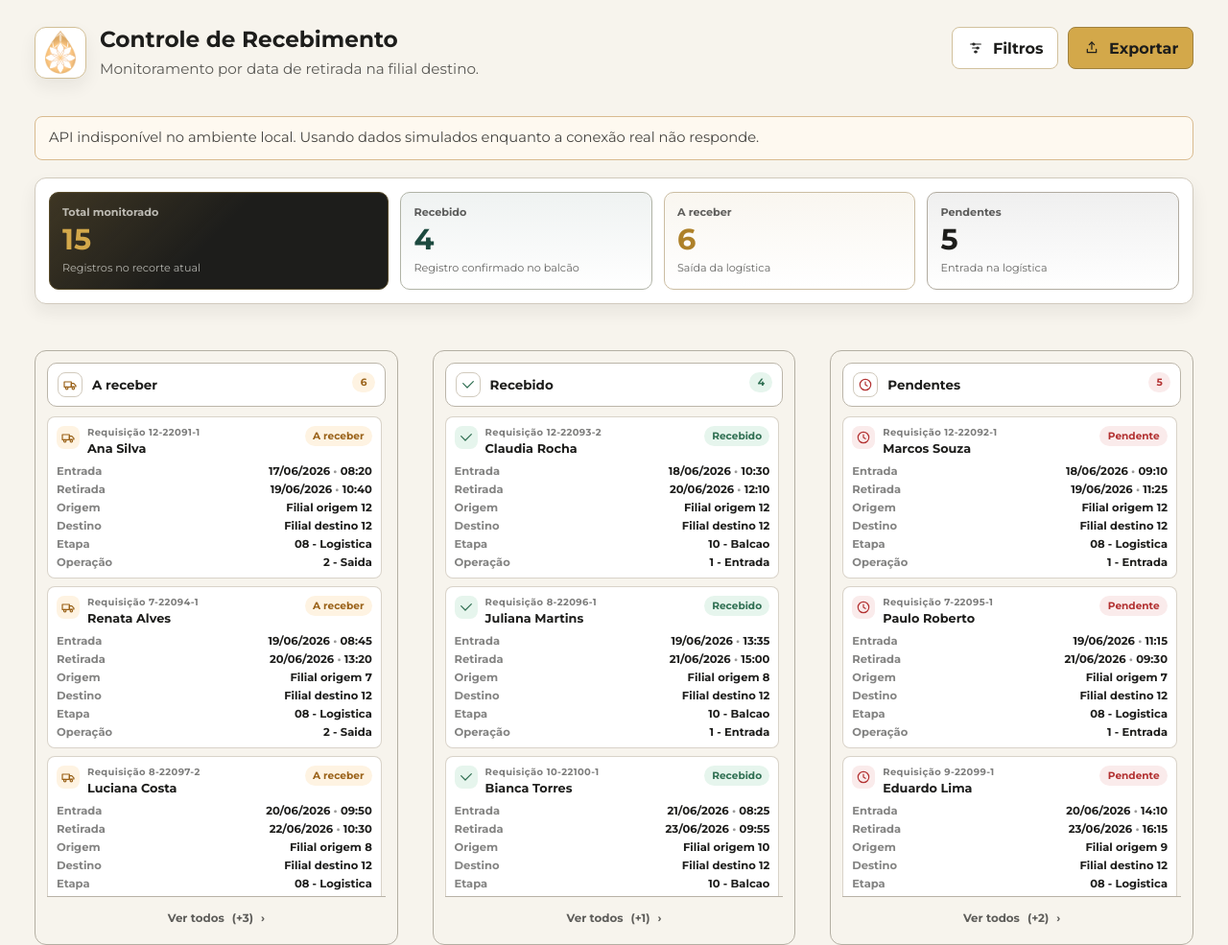
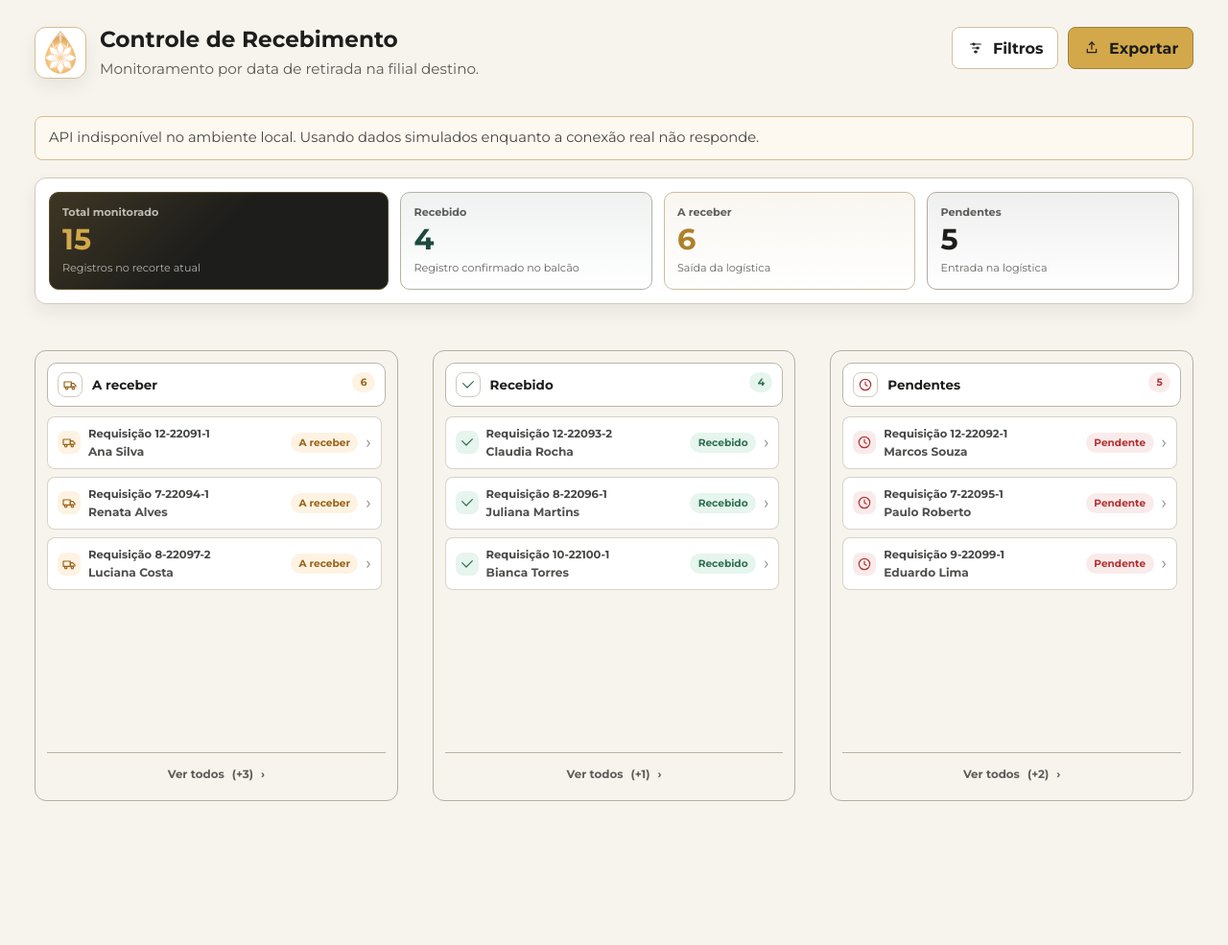
Before and after one commit to Pharmes/controle_recebimentos, a website built with Vite: page index.html in a window 1280 px wide. Shown: the whole page at 96% size. After the commit the page ends 871 px from the top, so only its background shows below. Built offline with nearby package versions, Linux system fonts and the light colour scheme; files whose address does not match are found by name.

Commit message:
Improve receiving cards display

```diff
--- a/src/main.js
+++ b/src/main.js
@@ -24,6 +24,7 @@ const FILIAL_LABELS = {
   20: "Manoel Honorio",
 };
 const ALLOWED_BRANCHES = new Set(Object.keys(FILIAL_LABELS));
+const numberFormatter = new Intl.NumberFormat("pt-BR");
 
 function iconTruck() {
   return `
@@ -220,15 +221,16 @@ app.innerHTML = `
 
   <template id="formula-template">
     <article class="formula-card">
-      <div class="formula-top">
+      <button class="formula-top" type="button" aria-expanded="false">
         <span class="formula-icon" aria-hidden="true"></span>
         <div class="formula-heading">
           <p class="formula-meta"></p>
           <h4 class="formula-title"></h4>
         </div>
         <span class="status-chip"></span>
-      </div>
-      <div class="formula-rows">
+        <span class="formula-chevron" aria-hidden="true">›</span>
+      </button>
+      <div class="formula-rows" hidden>
         <div class="formula-row">
           <span class="formula-key">Entrada</span>
           <span class="formula-value">
@@ -407,10 +409,13 @@ async function loadRealData() {
 function renderCard(formula) {
   const node = template.content.cloneNode(true);
   const card = node.querySelector(".formula-card");
+  const toggle = node.querySelector(".formula-top");
+  const details = node.querySelector(".formula-rows");
   const icon = node.querySelector(".formula-icon");
   const chip = node.querySelector(".status-chip");
 
   card.dataset.status = formula.status;
+  toggle.setAttribute("aria-label", `Expandir requisicao ${formula.request}`);
   icon.innerHTML = statusIcons[formula.status]();
   icon.classList.add(`icon-${formula.status}`);
   node.querySelector(".formula-meta").textContent = `Requisição ${formula.request}`;
@@ -419,8 +424,8 @@ function renderCard(formula) {
   node.querySelector(".formula-entry-time").textContent = formula.hrcad || "--:--";
   node.querySelector(".formula-withdrawal-date").textContent = formatDisplayDate(formula.dtret);
   node.querySelector(".formula-withdrawal-time").textContent = formula.hrret || "--:--";
-  node.querySelector(".formula-origin").textContent = formula.origin;
-  node.querySelector(".formula-destination").textContent = formula.destination;
+  node.querySelector(".formula-origin").textContent = formatBranch("Origem", formula.cdfil);
+  node.querySelector(".formula-destination").textContent = formatBranch("Destino", formula.cdfild);
   node.querySelector(".formula-stage").textContent = formula.stepLabel;
   node.querySelector(".formula-operation").textContent = formula.operationLabel;
 
@@ -432,6 +437,17 @@ function renderCard(formula) {
         ? "badge-success"
         : "badge-danger",
   );
+  toggle.addEventListener("click", () => {
+    const isExpanded = toggle.getAttribute("aria-expanded") === "true";
+
+    toggle.setAttribute("aria-expanded", String(!isExpanded));
+    toggle.setAttribute(
+      "aria-label",
+      `${isExpanded ? "Expandir" : "Fechar"} requisicao ${formula.request}`,
+    );
+    details.hidden = isExpanded;
+    card.classList.toggle("is-expanded", !isExpanded);
+  });
 
   return node;
 }
@@ -467,8 +483,8 @@ function render() {
       ? formulasByStatus
       : formulasByStatus.slice(0, collapsedLimit);
 
-    statusMeta[status].metric.textContent = grouped[status];
-    statusMeta[status].badge.textContent = grouped[status];
+    statusMeta[status].metric.textContent = formatNumber(grouped[status]);
+    statusMeta[status].badge.textContent = formatNumber(grouped[status]);
 
     if (visibleFormulas.length === 0) {
       renderEmptyState(column, status);
@@ -481,7 +497,7 @@ function render() {
     updateColumnFooter(status, formulasByStatus.length);
   });
 
-  totalCount.textContent = filteredFormulas.length;
+  totalCount.textContent = formatNumber(filteredFormulas.length);
 }
 
 function getFilteredFormulas() {
@@ -560,13 +576,24 @@ function formatDisplayDate(dateValue) {
     return "--/--/----";
   }
 
-  const [year, month, day] = dateValue.split("-");
+  const [year, month, day] = String(dateValue).slice(0, 10).split("-");
 
   if (!year || !month || !day) {
     return dateValue;
   }
 
   return `${day}/${month}/${year}`;
+}
+
+function formatNumber(value) {
+  return numberFormatter.format(value);
+}
+
+function formatBranch(label, branch) {
+  const code = String(branch ?? "").trim();
+  const branchName = FILIAL_LABELS[code];
+
+  return branchName ? `${label} ${code} - ${branchName}` : `${label} ${code || "--"}`;
 }
 
 function updateColumnFooter(status, total) {
@@ -580,8 +607,8 @@ function updateColumnFooter(status, total) {
     ? "Mostrar menos"
     : "Ver todos";
   button.querySelector(".column-footer-count").textContent = isExpanded
-    ? `(${total})`
-    : `(+${remaining})`;
+    ? `(${formatNumber(total)})`
+    : `(+${formatNumber(remaining)})`;
 }
 
 filtersToggle.addEventListener("click", () => {
--- a/src/style.css
+++ b/src/style.css
@@ -624,7 +624,8 @@ p {
 }
 
 .formula-card {
-  padding: 9px;
+  padding: 0;
+  overflow: hidden;
   border: 1px solid color-mix(in srgb, var(--border) 82%, transparent);
   border-radius: 8px;
   background: var(--card);
@@ -642,11 +643,29 @@ p {
   transform: translateY(-1px);
 }
 
+.formula-card.is-expanded {
+  border-color: color-mix(in srgb, var(--secondary) 28%, var(--border));
+  background: color-mix(in srgb, var(--card) 88%, var(--muted));
+}
+
 .formula-top {
+  width: 100%;
+  padding: 10px;
+  border: 0;
+  background: transparent;
+  color: inherit;
+  font: inherit;
+  text-align: left;
+  cursor: pointer;
   display: grid;
-  grid-template-columns: auto minmax(0, 1fr) auto;
-  align-items: flex-start;
+  grid-template-columns: auto minmax(0, 1fr) auto auto;
+  align-items: center;
   gap: 8px;
+}
+
+.formula-top:focus-visible {
+  outline: 2px solid color-mix(in srgb, var(--primary) 70%, var(--foreground));
+  outline-offset: -2px;
 }
 
 .formula-icon {
@@ -683,29 +702,43 @@ p {
 
 .formula-meta {
   margin: 0;
-  color: color-mix(in srgb, var(--foreground) 58%, transparent);
-  font-size: 0.62rem;
+  color: color-mix(in srgb, var(--foreground) 82%, transparent);
+  font-size: 0.72rem;
   font-weight: 800;
-  letter-spacing: 0.04em;
+  letter-spacing: 0;
 }
 
 .formula-title {
   font-family: "Montserrat", sans-serif;
-  font-size: 0.8rem;
-  font-weight: 800;
+  color: color-mix(in srgb, var(--foreground) 78%, transparent);
+  font-size: 0.76rem;
+  font-weight: 700;
   line-height: 1.25;
 }
 
+.formula-chevron {
+  color: color-mix(in srgb, var(--foreground) 54%, transparent);
+  font-size: 1.15rem;
+  line-height: 1;
+  transition: transform var(--motion-hover);
+}
+
+.formula-top[aria-expanded="true"] .formula-chevron {
+  transform: rotate(90deg);
+}
+
 .formula-rows {
-  margin-top: 8px;
+  margin: 0 10px 10px;
+  padding-top: 9px;
+  border-top: 1px solid color-mix(in srgb, var(--foreground) 12%, var(--border));
   display: grid;
-  gap: 5px;
+  gap: 8px;
 }
 
 .formula-row {
   display: grid;
-  grid-template-columns: minmax(68px, 0.65fr) minmax(0, 1fr);
-  gap: 7px;
+  grid-template-columns: minmax(74px, 0.54fr) minmax(0, 1fr);
+  gap: 12px;
   align-items: baseline;
   font-size: 0.72rem;
 }
@@ -853,11 +886,11 @@ p {
   }
 
   .formula-top {
-    grid-template-columns: auto minmax(0, 1fr);
+    grid-template-columns: auto minmax(0, 1fr) auto auto;
   }
 
   .status-chip {
-    grid-column: 2;
+    grid-column: auto;
     width: fit-content;
   }
 }
```
